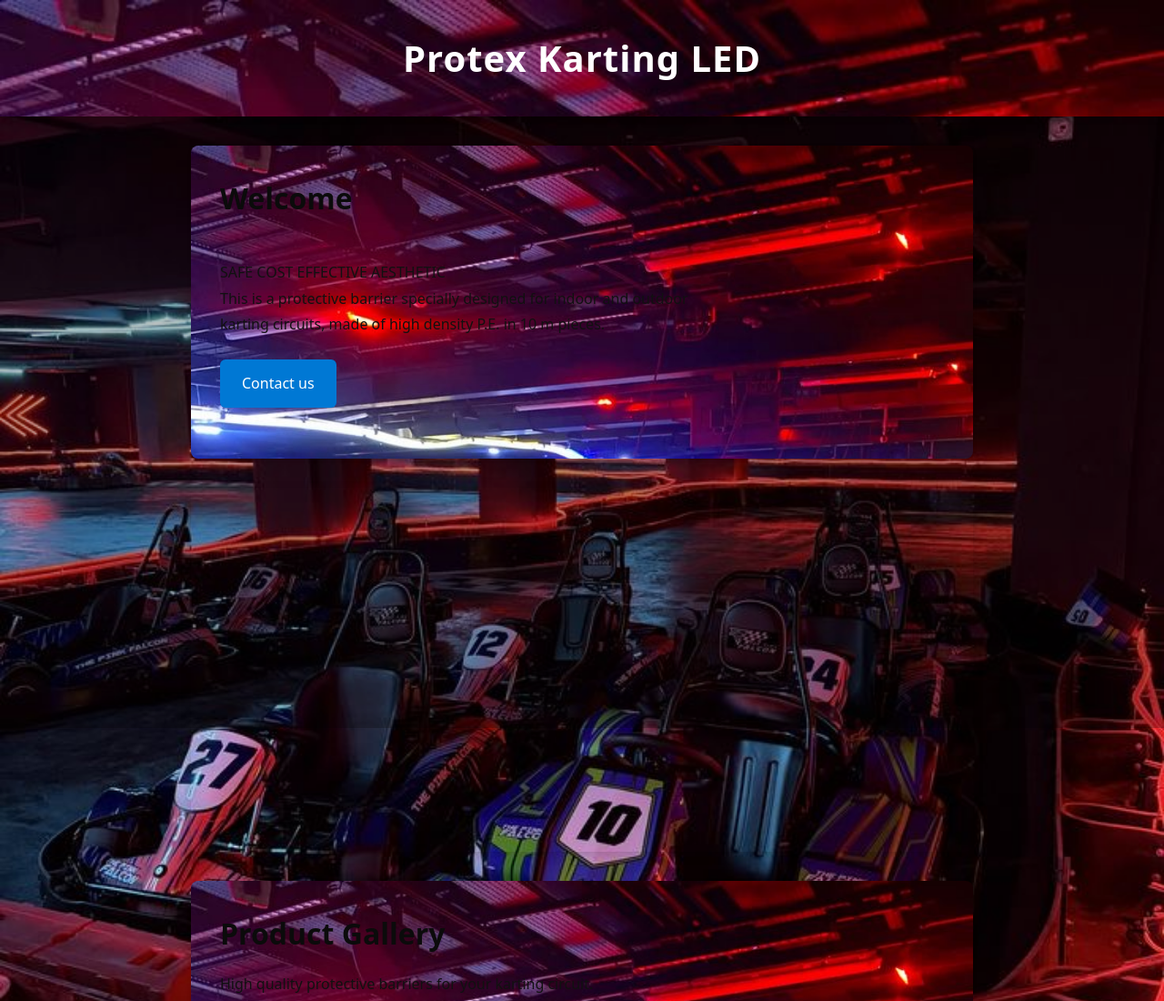
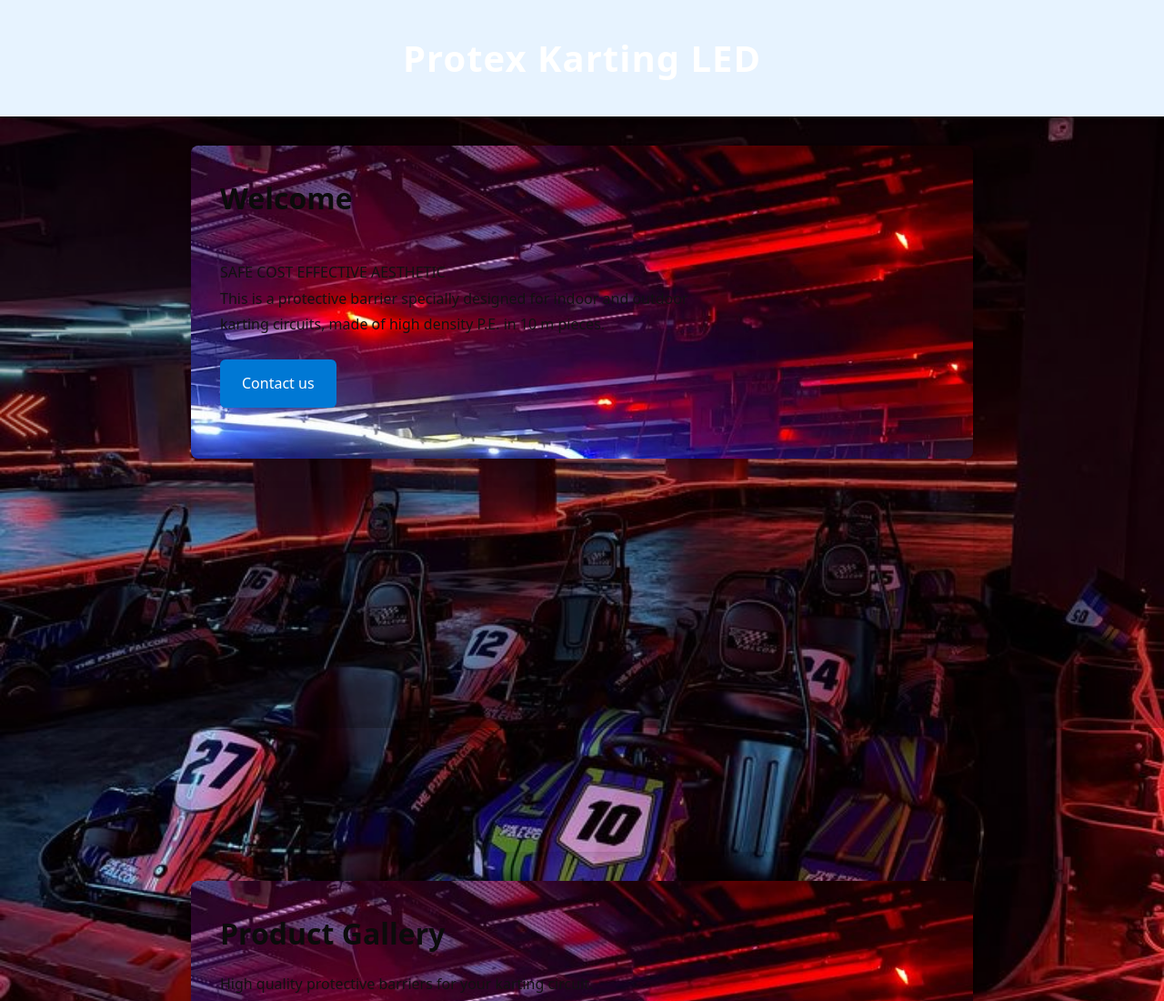
Before and after one commit to protexkartingled/protexkartingled.github.io, a plain HTML site: page index.html in a window 1280 px wide. Shown: the top 1100 px of the page at 91% size. Drawn offline with Linux system fonts and the light colour scheme.

Commit message:
Update styles.css

```diff
--- a/styles.css
+++ b/styles.css
@@ -38,8 +38,8 @@
 
 /* Header */
 header {
-  background-image: url('resources/images/IMG_8519.JPG');
-  background-size: cover;
+
+  background-color: #e7f3ff;
   color: #fff;
   padding: 2rem 1rem;
   text-align: center;
```
